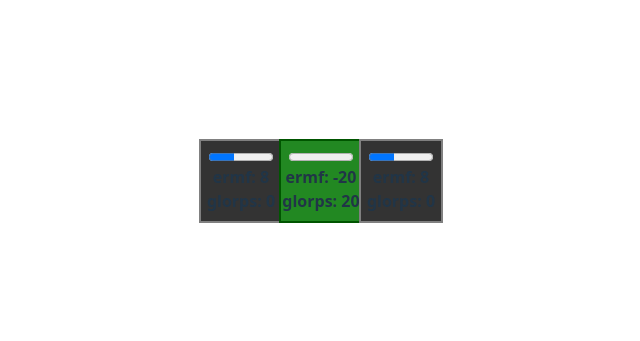
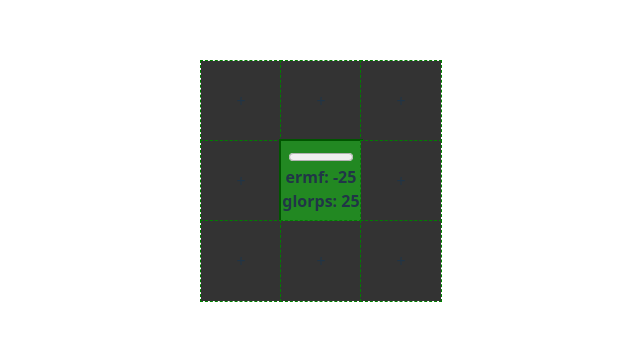
Before and after one commit to SendBeesToMars/deimos, a React (Vite) app: page / in a window 1280 px wide. Shown: the part 219-560 px from the top of the page, without its empty margins (319-959 px from the left). Built offline with nearby package versions, Linux system fonts and the light colour scheme.

Commit message:
added plot adding with grid

```diff
--- a/src/App.tsx
+++ b/src/App.tsx
@@ -1,12 +1,12 @@
 import styled from "@emotion/styled";
 import Plot from "./components/Plot";
-import HomeBase from "./components/HomeBase";
+import BasePlot from "./components/BasePlot";
 import { useEffect, useState } from "react";
 
 export default function App() {
   // const [maxWorkers, setMaxWorkers] = useState(10); // max units that can be allocated, will be increased by upgrades
   const maxWorkers = 25;
-  const totalWorkers = 20;
+  const totalWorkers = 25;
   const [freeWorkers, setFreeWorkers] = useState(totalWorkers);
   const [resources, setResources] = useState(0);
   const [controlPressed, setControlPressed] = useState(false);
@@ -55,27 +55,67 @@ export default function App() {
     setResources((prev) => prev + res);
   };
 
+  type GridCell = {
+    id: number;
+    x: number;
+    y: number;
+    hasPlot: boolean;
+    isBase: boolean;
+  };
+
+  const [grid, setGrid] = useState<GridCell[]>(() => {
+    const cells: GridCell[] = [];
+    const size = 3; // starting 3x3 grid
+    let id = 0;
+    for (let y = 0; y < size; y++) {
+      for (let x = 0; x < size; x++) {
+        cells.push({ id: id++, x, y, hasPlot: false, isBase: false });
+      }
+    }
+    cells[4].isBase = true; // start with a base in the center
+    cells[4].hasPlot = true;
+
+    return cells;
+  });
+
+  const handleCellClick = (cell: GridCell) => {
+    setGrid((prev) =>
+      prev.map((c) =>
+        c.id === cell.id
+          ? { ...c, hasPlot: true, isBase: false } // spawn a plot
+          : c
+      )
+    );
+  };
+
   return (
     <Container>
       <GridWrapper>
+        {grid.map((cell) =>
+          cell.hasPlot ? (
+            cell.isBase ? (
+              <BasePlot
+                key={cell.id}
+                freeUnits={freeWorkers}
+                resConsumer={updateResources}
+                totalWorkers={totalWorkers}
+                resources={resources}
+              />
+            ) : (
               <Plot
+                key={cell.id}
                 onClick={handlePlotClick}
                 freeUnits={freeWorkers}
                 controllPressed={controlPressed}
                 resProducer={updateResources}
               />
-        <HomeBase
-          freeUnits={freeWorkers}
-          resources={resources}
-          resConsumer={updateResources}
-          totalWorkers={totalWorkers}
-        />
-        <Plot
-          onClick={handlePlotClick}
-          freeUnits={freeWorkers}
-          controllPressed={controlPressed}
-          resProducer={updateResources}
-        />
+            )
+          ) : (
+            <EmptyCell key={cell.id} onClick={() => handleCellClick(cell)}>
+              +
+            </EmptyCell>
+          )
+        )}
       </GridWrapper>
     </Container>
   );
@@ -95,3 +135,14 @@ const GridWrapper = styled.div({
   display: "grid",
   gridTemplateColumns: "repeat(3, 1fr)", // Creates 3 equal columns
 });
+
+const EmptyCell = styled.div({
+  display: "flex",
+  flexDirection: "column",
+  justifyContent: "center",
+  alignItems: "center",
+  width: "5rem",
+  height: "5rem",
+  backgroundColor: "#333",
+  outline: "1px dashed green",
+});
--- a/src/components/HomeBase.tsx
+++ b/src/components/BasePlot.tsx
@@ -3,7 +3,7 @@ import { useState } from "react";
 
 import ProgressBar from "./ProgressBar";
 
-export default function HomeBase({
+export default function BasePlot({
   freeUnits,
   resources,
   resConsumer,
```
Lines whose indentation alone changed are shown as unchanged.
